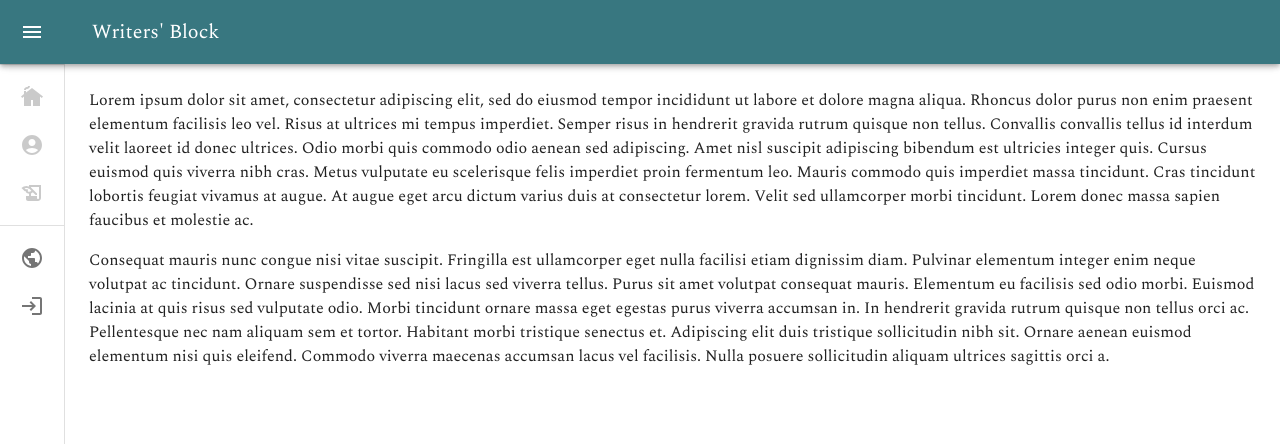
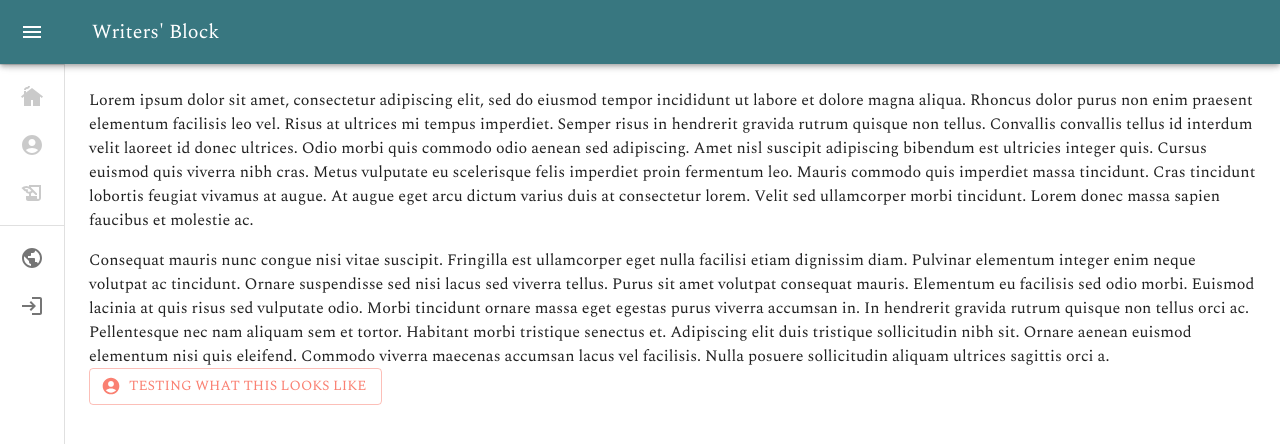
Before and after one commit to TarTelperion/startup, a React (Vite) app: page / in a window 1280 px wide. Shown: the top 444 px of the page. Built offline with nearby package versions, Linux system fonts and the light colour scheme; no server answers.

Commit message:
add testing button

```diff
--- a/src/AppFrame.jsx
+++ b/src/AppFrame.jsx
@@ -2,6 +2,7 @@ import * as React from 'react'
 import { styled, useTheme } from '@mui/material/styles'
 import Box from '@mui/material/Box'
 import MuiDrawer from '@mui/material/Drawer'
+import { Button } from '@mui/material'
 import MuiAppBar from '@mui/material/AppBar'
 import Toolbar from '@mui/material/Toolbar'
 import List from '@mui/material/List'
@@ -142,7 +143,11 @@ export default function MiniDrawer() {
           </Typography>
         </Toolbar>
       </AppBar>
-      <Drawer variant="permanent" open={open}>
+      <Drawer
+        variant="permanent"
+        open={open}
+        ModalProps={{ keepMounted: true }}
+      >
         <DrawerHeader>
           <IconButton onClick={handleDrawerClose}>
             {theme.direction === 'rtl' ? (
@@ -259,6 +264,13 @@ export default function MiniDrawer() {
           sollicitudin nibh sit. Ornare aenean euismod elementum nisi quis
           eleifend. Commodo viverra maecenas accumsan lacus vel facilisis. Nulla
           posuere sollicitudin aliquam ultrices sagittis orci a.
+          <Button
+            variant="outlined"
+            color="secondary"
+            startIcon={<AccountCircleIcon />}
+          >
+            Testing what this looks like
+          </Button>
         </Typography>
       </Box>
     </Box>
```
Also changed, not shown: 1 other file (tests, documents, lock files or other folders).
